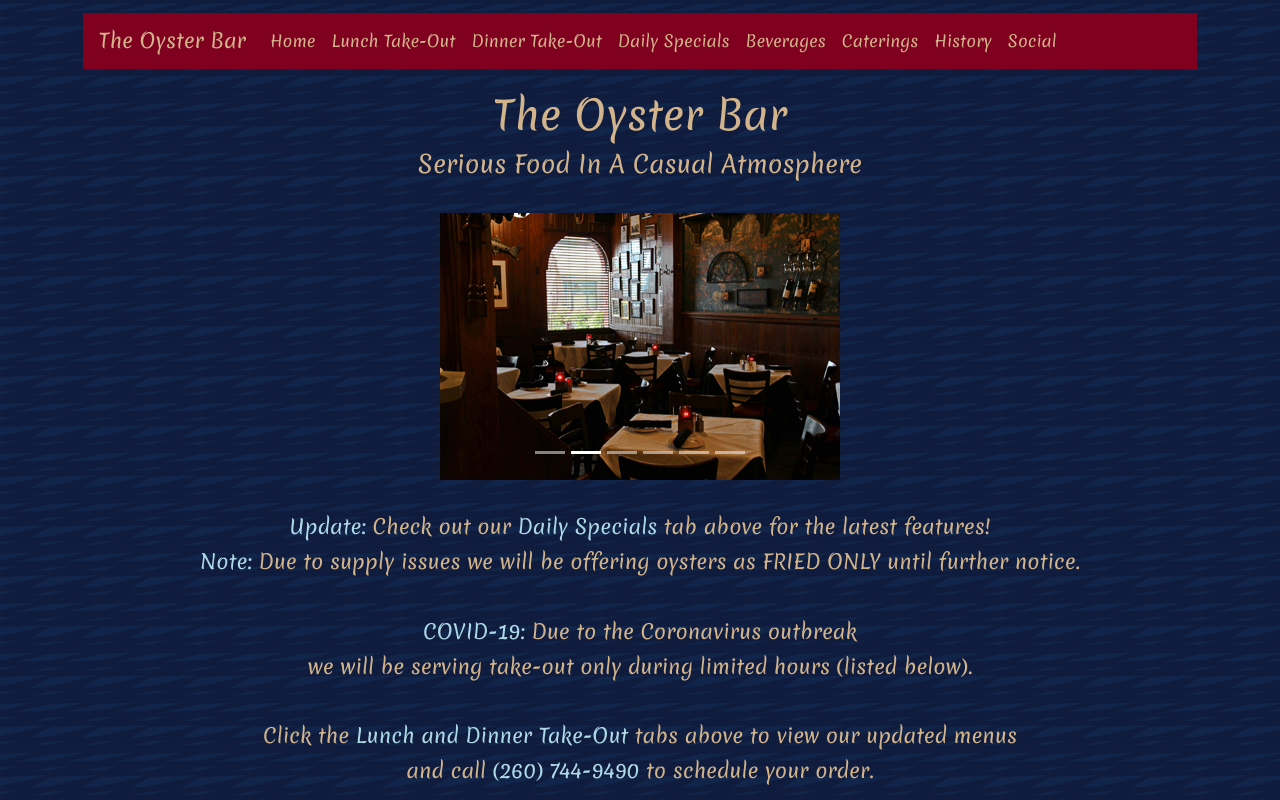
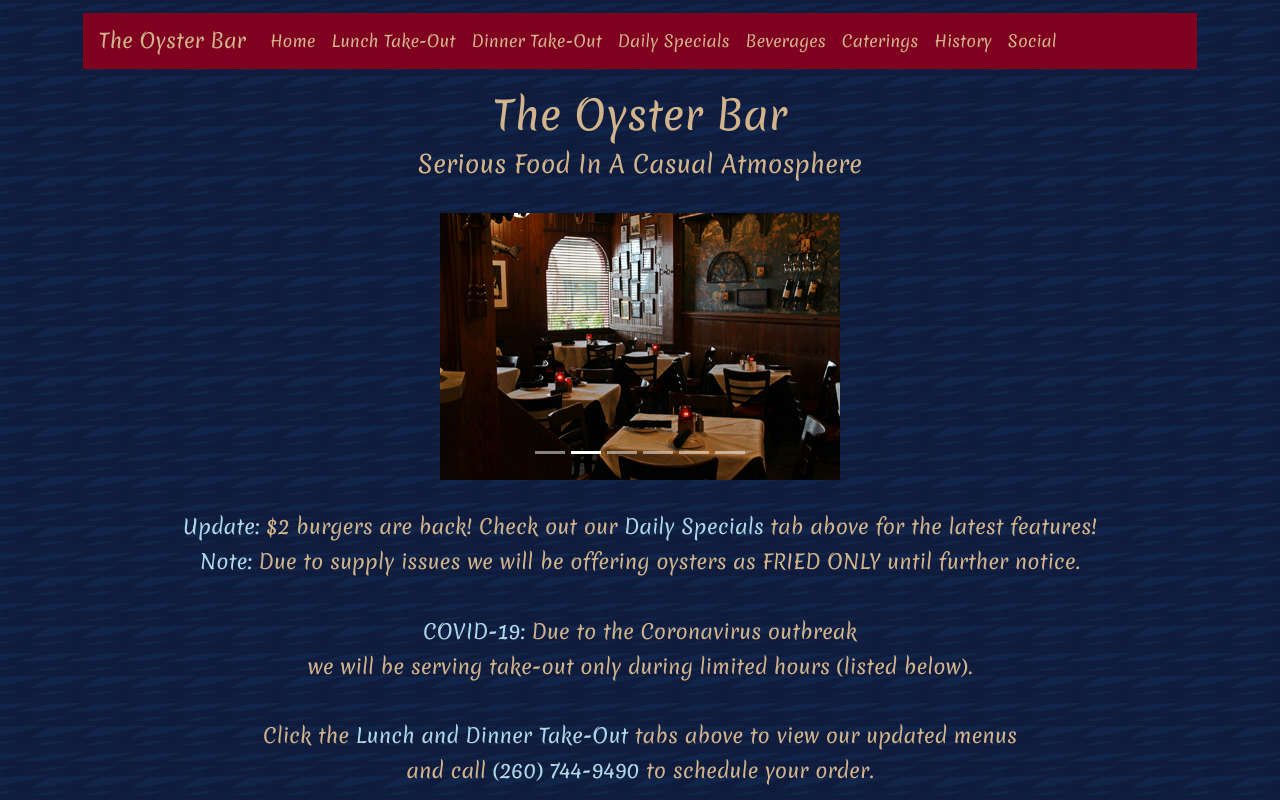
Before and after one commit to TrentGard/oyster-bar, a React (Create React App) app: page / in a window 1280 px wide. Shown: the top 800 px of the page. Built offline with nearby package versions, Linux system fonts and the light colour scheme.

Commit message:
added Tuesday (4/14) feature

```diff
--- a/src/pages/Coronavirus.js
+++ b/src/pages/Coronavirus.js
@@ -10,7 +10,7 @@
         <br />
         <OBCarousel className="carousel-image" />
         <br />
-        <h5 className="page-title"><span style={{ color: 'lightblue' }}>Update:</span> Check out our <span style={{ color: 'lightblue' }}>Daily Specials</span> tab above for the latest features!</h5>
+        <h5 className="page-title"><span style={{ color: 'lightblue' }}>Update:</span> $2 burgers are back! Check out our <span style={{ color: 'lightblue' }}>Daily Specials</span> tab above for the latest features!</h5>
         <h5 className="page-title"><span style={{ color: 'lightblue' }}>Note:</span> Due to supply issues we will be offering oysters as FRIED ONLY until further notice.</h5>
         <br />
         <h5 className="page-title"><span style={{ color: 'lightblue' }}>COVID-19:</span> Due to the Coronavirus outbreak</h5>
--- a/src/pages/CoronavirusSpecials.js
+++ b/src/pages/CoronavirusSpecials.js
@@ -1,6 +1,6 @@
 import React from "react";
 import dailySpecial410 from "../img/410.JPG";
-import dailySpecial2 from "../img/43.JPG";
+import dailySpecial414 from "../img/414.JPG";
 import dailySpecial3 from "../img/43-2.jpg";
 import dailySpecial4 from "../img/47.JPG";
 import dailySpecial5 from "../img/48-2.JPG";
@@ -14,7 +14,12 @@
   return (
     <Container>
       <h1 className="page-title">Daily Specials</h1>
+      <br />
+      <h4 className="page-title blue">Available Tuesday (4/14)</h4>
       <OBCarousel className="carousel-image-menu" />
+      <img src={dailySpecial414} alt="Daily Specials" className="menu-image" />
+      <br />
+      <br />
       <h1 className="page-title">Previous Specials</h1>
       <br />
       <h4 className="page-title blue">Friday (4/10)</h4>
@@ -41,11 +46,6 @@
       <h4 className="page-title blue">Friday (4/3, DINNER ONLY)</h4>
       <br />
       <img src={dailySpecial3} alt="Daily Specials" className="menu-image" />
-      <br />
-      <br />
-      <h4 className="page-title blue">Friday (4/3, LUNCH ONLY)</h4>
-      <br />
-      <img src={dailySpecial2} alt="Daily Specials" className="menu-image" />
     </Container>
   );
 }
```
Also changed, not shown: 1 other file (tests, documents, lock files or other folders).
